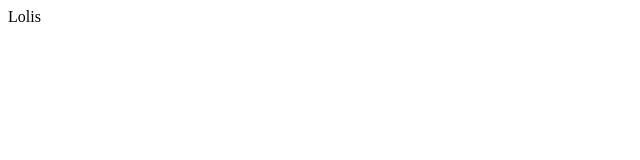
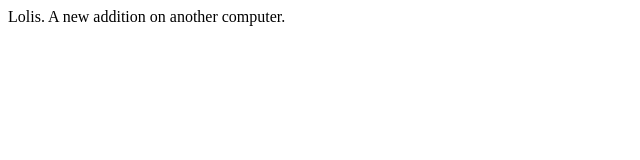
Before and after one commit to mtulla/git_test, a plain HTML site: page newfile.html in a window 1280 px wide. Shown: the whole page, without its empty margins (0-640 px from the left). Drawn offline with Linux system fonts and the light colour scheme.

Commit message:
Added from other computer

```diff
--- a/newfile.html
+++ b/newfile.html
@@ -7,6 +7,6 @@
     <title>Document</title>
 </head>
 <body>
-    Lolis
+    Lolis. A new addition on another computer.
 </body>
 </html>
```
